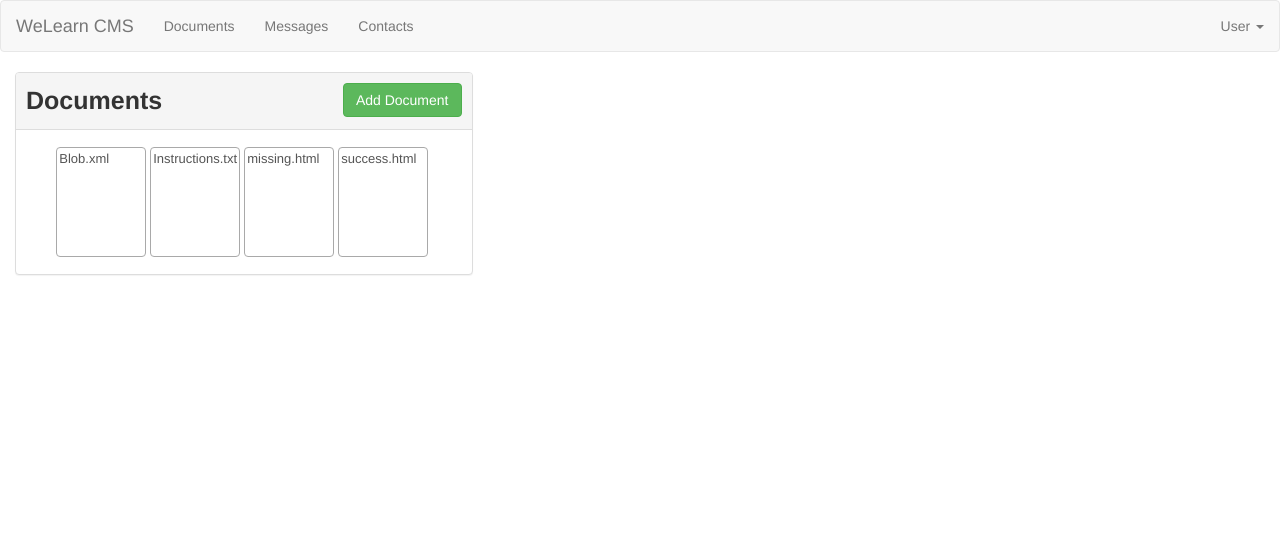
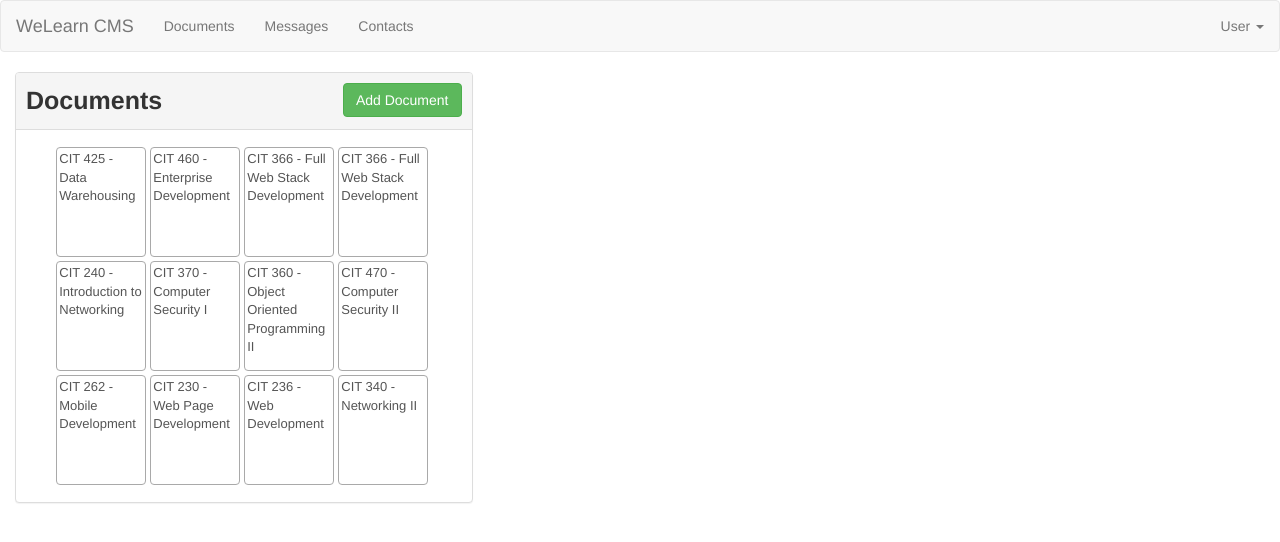
Before and after one commit to user0x4A35/byui-cit366-downerj-cms, an Angular app: page / in a window 1280 px wide. Shown: the top 542 px of the page. Built offline with nearby package versions, Linux system fonts and the light colour scheme.

Commit message:
Prove05: Implement thru pg 11 (DocumentService)

```diff
--- a/src/app/contacts/contact-list/contact-list.component.ts
+++ b/src/app/contacts/contact-list/contact-list.component.ts
@@ -1,4 +1,4 @@
-import { Component, OnInit, Output, EventEmitter } from '@angular/core';
+import { Component, OnInit } from '@angular/core';
 
 import { Contact } from '../contact.model';
 import { ContactService } from '../contact.service';
@@ -11,11 +11,10 @@ import { ContactService } from '../contact.service';
 export class ContactListComponent implements OnInit {
   contacts: Contact[] = [];
 
-  constructor(private contactService: ContactService) {
-    this.contacts = contactService.getContacts();
-  }
+  constructor(private contactService: ContactService) { }
 
   ngOnInit() {
+    this.contacts = this.contactService.getContacts();
   }
 
   onSelected(contact: Contact) {
--- a/src/app/contacts/contact.service.ts
+++ b/src/app/contacts/contact.service.ts
@@ -21,9 +21,9 @@ export class ContactService {
     for (let contact of this.contacts) {
       if (contact.id === id) {
         return contact;
-      } else {
-        return null;
       }
     }
+
+    return null;
   }
 }
--- /dev/null
+++ b/src/app/documents/MOCKDOCUMENTS.ts
@@ -0,0 +1,147 @@
+import {Document} from './document.model';
+
+export const MOCKDOCUMENTS: any[] = [
+  {
+    id: '1',
+    name: 'CIT 425 - Data Warehousing',
+    url: 'https://rkjdatawarehousing.wordpress.com/',
+    children: [
+      {
+        id: '2',
+        name: 'Project 1 – The Kimball Method',
+        url: 'https://rkjdatawarehousing.wordpress.com/projects/project-1-the-kimball-method/'
+      },
+      {
+        id: '3',
+        name: 'Project 2 – Data warehouses vs. marts',
+        url: 'https://rkjdatawarehousing.wordpress.com/projects/project-2-data-warehouses-vs-marts/'
+      },
+      {
+        id: '4',
+        name: 'Project 3 – The ETL Process',
+        url: 'https://rkjdatawarehousing.wordpress.com/projects/project-3-the-etl-process/'
+      },
+      {
+        id: '5',
+        name: 'Project 4 – Modify the OLTP design',
+        url: 'https://rkjdatawarehousing.wordpress.com/projects/project-4-oltp-modifications-to-erp-design/'
+      },
+      {
+        id: '6',
+        name: 'Project 5 – The OLAP design',
+        url: 'https://rkjdatawarehousing.wordpress.com/projects/project-4/'
+      },
+      {
+        id: '7',
+        name: 'Project 6 – Transforming data',
+        url: 'https://rkjdatawarehousing.wordpress.com/projects/transforming-data/'
+      },
+      {
+        id: '8',
+        name: 'Project 7 – MarkLogic',
+        url: 'https://rkjdatawarehousing.wordpress.com/projects/project-7-marklogic/'
+      },
+      {
+        id: '9',
+        name: 'Project 8 – Build a web application',
+        url: 'https://rkjdatawarehousing.wordpress.com/projects/project-8/'
+      }
+    ]
+  },
+  {
+    id: '10',
+    name: 'CIT 460 - Enterprise Development',
+    url: 'https://rkjackson.wordpress.com/',
+    children: [
+      {id: '12', name: 'Case 1 – Defining the requirements', url: 'https://rkjackson.wordpress.com/cases/case-1/'},
+      {id: '13', name: 'Case 2 – User Interface design', url: 'https://rkjackson.wordpress.com/cases/case-2/'},
+      {
+        id: '14', name: 'Case 3 – Implementing Model Layer', url: 'https://rkjackson.wordpress.com/cases/case-3/',
+        children: [
+          {'id': '36', name: 'Team Assignment', 'description': 'Create your first JavaBean class'}
+          , {'id': '37', name: 'Individual Assignment', 'description': 'Create remaining JavaBean classes'}
+        ]
+      },
+      {id: '15', name: 'Case 4 – Enterprise Java Session Beans', url: 'https://rkjackson.wordpress.com/cases/case-4/'},
+      {id: '16', name: 'Case 5 – Implementing the View', url: 'https://rkjackson.wordpress.com/cases/case-5/'},
+      {id: '17', name: 'Case 6 – A Framework for the View Layer', url: 'https://rkjackson.wordpress.com/cases/case-6/'}
+    ]
+  },
+  {
+    id: '20',
+    name: 'CIT 366 - Full Web Stack Development',
+    url: 'https://content.byui.edu/file/b7c3e5ed-6947-497f-9d32-4e5b6b397cac/1/CIT 366 course description.pdf',
+    children: [
+      {
+        'id': '21',
+        'name': 'Lesson 1 - JavaScript Best Practices',
+        'url': 'https://content.byui.edu/file/f0594919-9524-47eb-9f4d-5c7239c3c002/1/Lesson1Introduction.pdf'
+      },
+      {
+        'id': '22',
+        'name': 'Lesson 2 - The DOM and JQuery',
+        'url': 'https://content.byui.edu/file/c67e59fd-990c-4adc-9232-8027f847c8b9/1/Lesson2Introduction.pdf'
+      },
+      {
+        'id': '23',
+        'name': 'Lesson 3 - Angular 2 Framework 1',
+        'url': 'https://content.byui.edu/file/aa9b6af5-b882-48f5-8321-caca980e5ec9/1/Lesson3Introduction.pdf'
+      },
+      {
+        'id': '24',
+        'name': 'Lesson 4 - Angular 2 Framework 2',
+        'url': 'https://content.byui.edu/file/2c4ddd6c-dce4-408d-b581-f254a13e4d10/1/Lesson4Introduction.pdf'
+      },
+      {
+        'id': '25',
+        'name': 'Lesson 5 - Angular 2 Framework 3',
+        'url': 'https://content.byui.edu/file/66dc0765-22a7-4cd8-a184-942c607636fb/1/Lesson5Introduction.pdf'
+      }
+    ]
+  },
+  {
+    id: '40',
+    name: 'CIT 366 - Full Web Stack Development',
+    url: 'https://content.byui.edu/file/b7c3e5ed-6947-497f-9d32-4e5b6b397cac/1/CIT 366 course description.pdf',
+  },
+  {
+    id: '41',
+    name: 'CIT 240 - Introduction to Networking',
+    url: 'https://content.byui.edu/file/b7c3e5ed-6947-497f-9d32-4e5b6b397cac/1/CIT 366 course description.pdf',
+  },
+  {
+    id: '42',
+    name: 'CIT 370 - Computer Security I',
+    url: 'https://content.byui.edu/file/b7c3e5ed-6947-497f-9d32-4e5b6b397cac/1/CIT 366 course description.pdf',
+  },
+  {
+    id: '43',
+    name: 'CIT 360 - Object Oriented Programming II',
+    url: 'https://content.byui.edu/file/b7c3e5ed-6947-497f-9d32-4e5b6b397cac/1/CIT 366 course description.pdf',
+  },
+  {
+    id: '44',
+    name: 'CIT 470 - Computer Security II',
+    url: 'https://content.byui.edu/file/b7c3e5ed-6947-497f-9d32-4e5b6b397cac/1/CIT 366 course description.pdf',
+  },
+  {
+    id: '45',
+    name: 'CIT 262 - Mobile Development',
+    url: 'https://content.byui.edu/file/b7c3e5ed-6947-497f-9d32-4e5b6b397cac/1/CIT 366 course description.pdf',
+  },
+  {
+    id: '46',
+    name: 'CIT 230 - Web Page Development',
+    url: 'https://content.byui.edu/file/b7c3e5ed-6947-497f-9d32-4e5b6b397cac/1/CIT 366 course description.pdf',
+  },
+  {
+    id: '47',
+    name: 'CIT 236 - Web Development',
+    url: 'https://content.byui.edu/file/b7c3e5ed-6947-497f-9d32-4e5b6b397cac/1/CIT 366 course description.pdf',
+  },
+  {
+    id: '48',
+    name: 'CIT 340 - Networking II',
+    url: 'https://content.byui.edu/file/b7c3e5ed-6947-497f-9d32-4e5b6b397cac/1/CIT 366 course description.pdf',
+  },
+];
--- a/src/app/documents/document-list/document-list.component.html
+++ b/src/app/documents/document-list/document-list.component.html
@@ -12,7 +12,7 @@
           <cms-document-item
             *ngFor="let document of documents"
             [document]="document"
-            (click)="onSelectedDocument(document)">
+            (click)="onSelected(document)">
           </cms-document-item>
         </div>
       </div>
--- a/src/app/documents/document-list/document-list.component.ts
+++ b/src/app/documents/document-list/document-list.component.ts
@@ -1,5 +1,6 @@
-import { Component, OnInit, Output, EventEmitter } from '@angular/core';
+import { Component, OnInit } from '@angular/core';
 import { Document } from '../document.model';
+import { DocumentsService } from '../documents.service';
 
 @Component({
   selector: 'cms-document-list',
@@ -7,21 +8,15 @@ import { Document } from '../document.model';
   styleUrls: ['./document-list.component.css']
 })
 export class DocumentListComponent implements OnInit {
-  @Output() selectedDocumentEvent: EventEmitter<Document> = new EventEmitter<Document>();
+  documents: Document[] = [];
 
-  documents: Document[] = [
-    new Document("505", "Blob.xml", "A blob", "http://", null),
-    new Document("506", "Instructions.txt", "Instructions for the user", "http://", null),
-    new Document("404", "missing.html", "A redirect page when a file is missing", "http://", null),
-    new Document("200", "success.html", "A test webpage", "http://", null),
-  ];
-
-  constructor() { }
+  constructor(private documentService: DocumentsService) { }
 
   ngOnInit() {
+    this.documents = this.documentService.getDocuments();
   }
 
-  onSelectedDocument(document: Document) {
-    this.selectedDocumentEvent.emit(document);
+  onSelected(document: Document) {
+    this.documentService.documentSelectedEvent.emit(document);
   }
 }
--- a/src/app/documents/documents.component.html
+++ b/src/app/documents/documents.component.html
@@ -1,6 +1,6 @@
 <div class="row">
   <div class="col-md-5">
-    <cms-document-list (selectedDocumentEvent)="selectedDocument = $event"></cms-document-list>
+    <cms-document-list></cms-document-list>
   </div>
   <div class="col-md-4">
     <cms-document-detail
--- a/src/app/documents/documents.component.ts
+++ b/src/app/documents/documents.component.ts
@@ -1,5 +1,6 @@
 import { Component, OnInit } from '@angular/core';
 import { Document } from './document.model';
+import { DocumentsService } from './documents.service';
 
 @Component({
   selector: 'cms-documents',
@@ -9,9 +10,12 @@ import { Document } from './document.model';
 export class DocumentsComponent implements OnInit {
   selectedDocument: Document;
 
-  constructor() { }
+  constructor(private documentService: DocumentsService) { }
 
   ngOnInit() {
+    this.documentService.documentSelectedEvent.subscribe((document) => {
+      this.selectedDocument = document;
+    });
   }
 
 }
--- /dev/null
+++ b/src/app/documents/documents.service.ts
@@ -0,0 +1,30 @@
+import { Injectable, EventEmitter } from '@angular/core';
+
+import { MOCKDOCUMENTS } from './MOCKDOCUMENTS';
+import { Document } from './document.model';
+
+@Injectable({
+  providedIn: 'root'
+})
+export class DocumentsService {
+  documents: Document[] = [];
+  documentSelectedEvent: EventEmitter<Document> = new EventEmitter<Document>();
+
+  constructor() {
+    this.documents = MOCKDOCUMENTS;
+  }
+
+  getDocuments(): Document[] {
+    return this.documents.slice();
+  }
+
+  getDocument(id: string): Document {
+    for (let document of this.documents) {
+      if (document.id === id) {
+        return document;
+      }
+    }
+
+    return null;
+  }
+}
```
